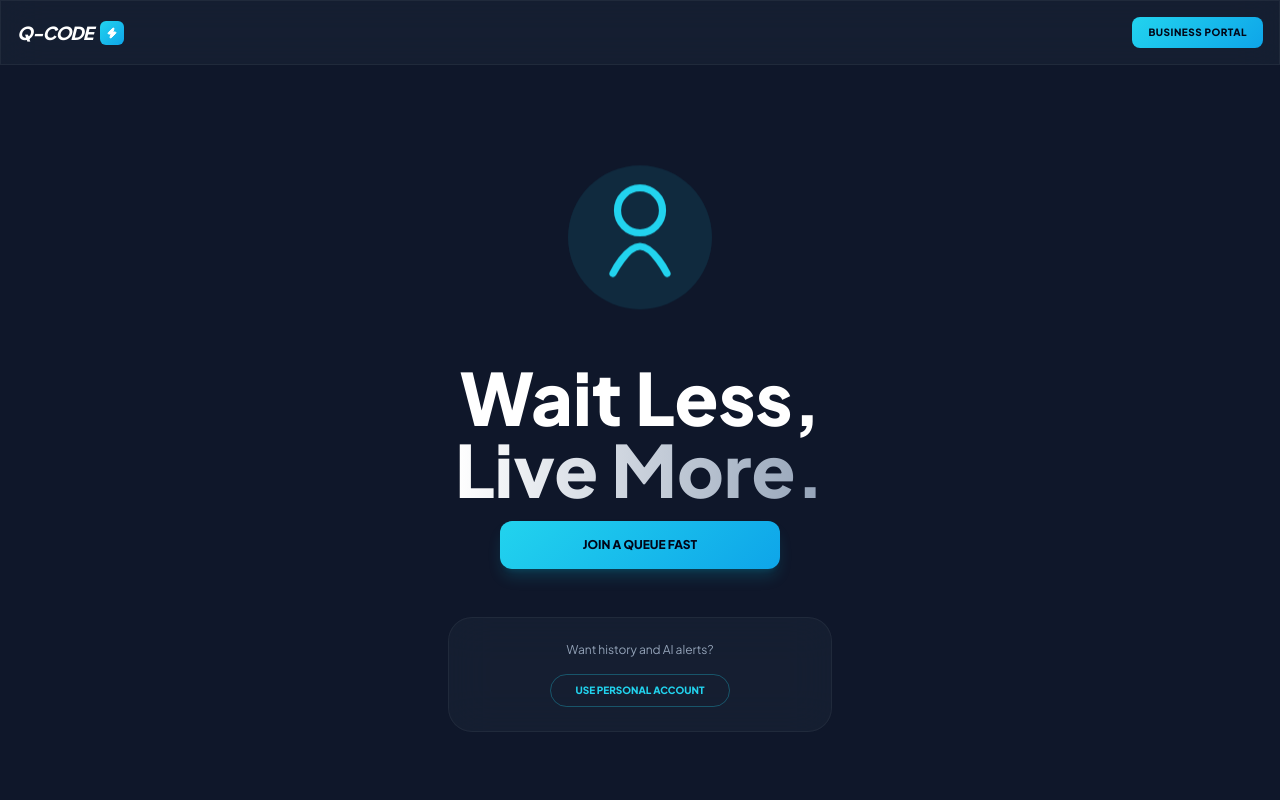
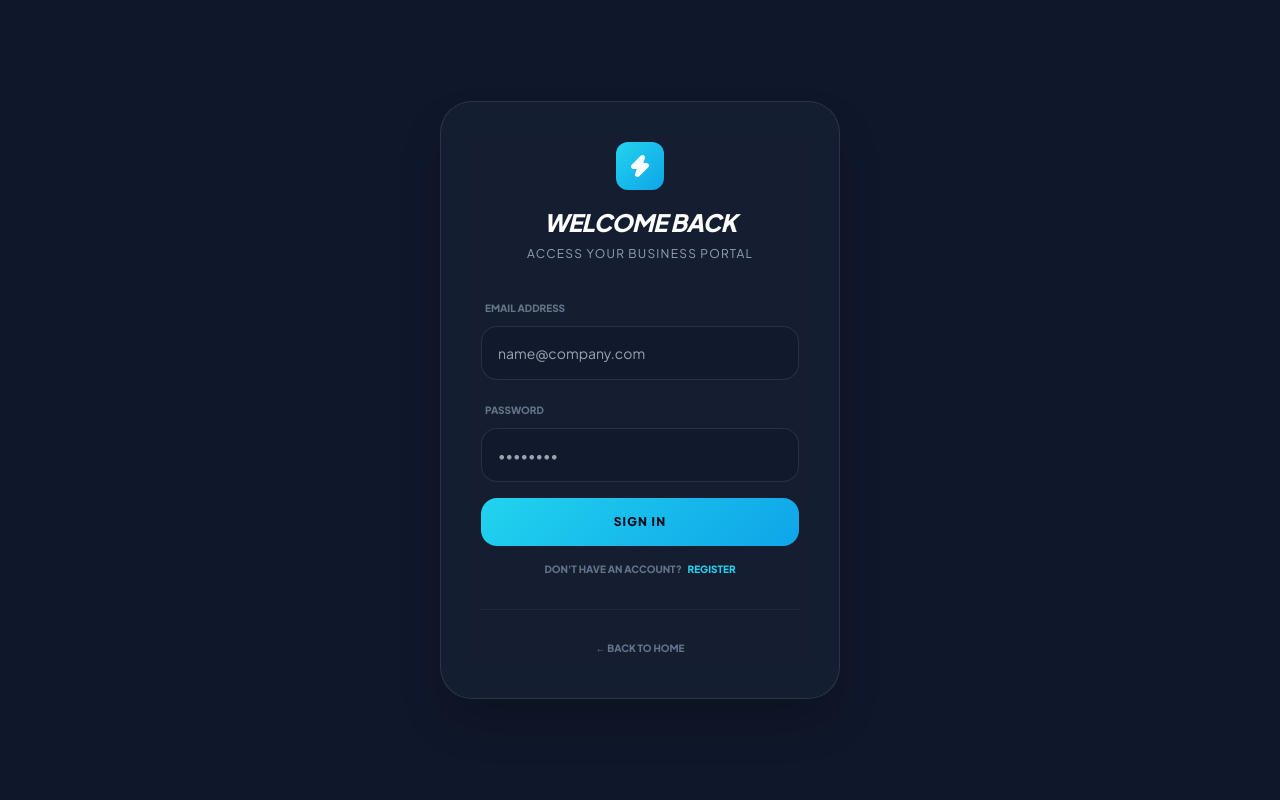
Before and after one commit to aremuelerepa-netizen/Q-code, a Flask app: page / in a window 1280 px wide. Run offline with Flask 3, Linux system fonts and the light colour scheme; some libraries are stand-ins or nearby versions.

Commit message:
Update index.html

```diff
--- a/Queue Code/templates/index.html
+++ b/Queue Code/templates/index.html
@@ -2,21 +2,21 @@
 <html lang="en">
 <head>
     <meta charset="UTF-8">
-    <meta name="viewport" content="width=device-width, initial-scale=1.0, maximum-scale=1.0, user-scalable=no">
-    <title>Q-CODE | Premium Queue Management</title>
+    <meta name="viewport" content="width=device-width, initial-scale=1.0">
+    <title>Q-CODE | Login</title>
     <script src="https://cdn.tailwindcss.com"></script>
     <script src="https://unpkg.com/lucide@latest"></script>
     <link href="https://fonts.googleapis.com/css2?family=Plus+Jakarta+Sans:wght@300;400;600;800&display=swap" rel="stylesheet">
     <style>
-        body { font-family: 'Plus Jakarta Sans', sans-serif; background-color: #0f172a; color: white; overflow-x: hidden; }
+        body { font-family: 'Plus Jakarta Sans', sans-serif; background-color: #0f172a; color: white; }
         .glass { background: rgba(30, 41, 59, 0.45); backdrop-filter: blur(20px); border: 1px solid rgba(255,255,255,0.08); }
-        .btn-cyan { background: linear-gradient(135deg, #22d3ee 0%, #0ea5e9 100%); transition: all 0.4s cubic-bezier(0.4, 0, 0.2, 1); }
-        .text-gradient { background: linear-gradient(to right, #fff, #94a3b8); -webkit-background-clip: text; -webkit-text-fill-color: transparent; }
-        .cartoon-float { animation: float 6s ease-in-out infinite; }
-        @keyframes float { 0% { transform: translateY(0px); } 50% { transform: translateY(-20px); } 100% { transform: translateY(0px); } }
+        .btn-cyan { background: linear-gradient(135deg, #22d3ee 0%, #0ea5e9 100%); transition: all 0.3s ease; }
+        .btn-cyan:hover { opacity: 0.9; transform: translateY(-1px); }
+        .input-field { background: rgba(15, 23, 42, 0.6); border: 1px solid rgba(255, 255, 255, 0.1); transition: all 0.3s ease; }
+        .input-field:focus { border-color: #22d3ee; outline: none; box-shadow: 0 0 0 2px rgba(34, 211, 238, 0.2); }
     </style>
 </head>
-<body class="min-h-screen bg-[#0f172a]">
+<body class="min-h-screen flex items-center justify-center p-4">
 
     <div id="notifBox" class="fixed top-5 right-5 z-[200] max-w-sm w-full hidden">
         <div class="glass p-4 rounded-2xl border-l-4 border-cyan-400 flex items-center gap-3 shadow-2xl">
@@ -25,68 +25,55 @@
         </div>
     </div>
 
-    <nav class="fixed top-0 w-full z-50 px-4 py-4 flex items-center justify-between glass border-b border-white/5">
-        <div class="flex items-center gap-2">
-            <span class="text-lg font-black tracking-tighter uppercase italic">Q-CODE</span>
-            <div class="w-6 h-6 btn-cyan rounded-md flex items-center justify-center">
-                <i data-lucide="zap" class="w-3 h-3 text-white fill-current"></i>
+    <div class="glass w-full max-w-[400px] rounded-[32px] p-8 md:p-10 border-white/10 shadow-2xl">
+        <div class="flex flex-col items-center mb-8">
+            <div class="w-12 h-12 btn-cyan rounded-xl flex items-center justify-center mb-4">
+                <i data-lucide="zap" class="w-6 h-6 text-white fill-current"></i>
             </div>
-        </div>
-        <a href="/login" class="btn-cyan px-4 py-2 rounded-lg text-slate-950 font-bold text-[10px] uppercase tracking-wider">Business Portal</a>
-    </nav>
-
-    <main class="relative pt-32 pb-12 px-4 flex flex-col items-center justify-center text-center min-h-screen">
-        <div class="cartoon-float mb-8">
-            <svg width="180" height="180" viewBox="0 0 200 200" fill="none">
-                <circle cx="100" cy="100" r="80" fill="#22d3ee" fill-opacity="0.1"/>
-                <path d="M70 140C70 140 85 110 100 110C115 110 130 140 130 140" stroke="#22d3ee" stroke-width="8" stroke-linecap="round"/>
-                <circle cx="100" cy="70" r="25" stroke="#22d3ee" stroke-width="8"/>
-            </svg>
+            <h2 id="formTitle" class="text-2xl font-black uppercase tracking-tight italic">Welcome Back</h2>
+            <p id="formSubtitle" class="text-slate-400 text-xs uppercase tracking-widest mt-2">Access your business portal</p>
         </div>
 
-        <h1 class="text-5xl md:text-7xl font-black mb-4">Wait Less, <br><span class="text-gradient">Live More.</span></h1>
-
-        <button onclick="openAuthModal('quick-join')" class="btn-cyan w-full max-w-[280px] py-4 rounded-xl text-slate-950 font-extrabold text-xs uppercase mb-12 shadow-lg shadow-cyan-500/20">
-            Join a Queue Fast
+        <div id="loginSection" class="space-y-4">
+            <div class="space-y-2">
+                <label class="text-[10px] font-bold text-slate-500 uppercase ml-1">Email Address</label>
+                <input type="email" id="loginEmail" class="input-field w-full p-4 rounded-2xl text-sm" placeholder="name@company.com">
+            </div>
+            <div class="space-y-2">
+                <label class="text-[10px] font-bold text-slate-500 uppercase ml-1">Password</label>
+                <input type="password" id="loginPass" class="input-field w-full p-4 rounded-2xl text-sm" placeholder="••••••••">
+            </div>
+            <button onclick="handleLogin()" id="loginBtn" class="btn-cyan w-full py-4 rounded-2xl text-slate-950 font-black uppercase text-xs tracking-widest mt-4">
+                Sign In
             </button>
-
-        <div class="glass p-6 rounded-3xl border-white/5 w-full max-w-sm">
-            <p class="text-slate-400 text-xs mb-4">Want history and AI alerts?</p>
-            <button onclick="openAuthModal('login')" class="text-cyan-400 text-[10px] font-black uppercase border border-cyan-400/30 px-6 py-2 rounded-full hover:bg-cyan-400/10 transition-all">
-                Use Personal Account
-            </button>
-        </div>
-    </main>
-
-    <div id="authModal" class="fixed inset-0 bg-slate-950/95 backdrop-blur-xl hidden flex items-center justify-center p-4 z-[100]">
-        <div class="glass w-full max-w-[380px] rounded-[28px] p-8 relative border-white/10">
-            <button onclick="closeAuthModal()" class="absolute top-4 right-4 text-slate-500 hover:text-white"><i data-lucide="x"></i></button>
-
-            <div id="quickJoinSection" class="space-y-6 pt-4 hidden">
-                <div class="text-center">
-                    <h3 class="text-xl font-black italic uppercase">Quick Join</h3>
-                    <p class="text-slate-400 text-[10px] uppercase tracking-widest">No account required</p>
-                </div>
-                <input type="text" id="serviceCode" class="w-full bg-slate-900/50 border border-white/10 p-4 rounded-xl text-center uppercase font-bold text-cyan-400 focus:border-cyan-400 outline-none" placeholder="SERVICE CODE">
-                <input type="text" id="visitorName" class="w-full bg-slate-900/50 border border-white/10 p-4 rounded-xl text-center focus:border-cyan-400 outline-none" placeholder="YOUR NAME">
-                <button id="joinBtn" onclick="joinFrictionless()" class="w-full py-4 btn-cyan text-slate-950 font-black rounded-xl uppercase text-[10px] tracking-widest">Secure Spot</button>
+            <p class="text-center text-[10px] text-slate-500 font-bold uppercase mt-6">
+                Don't have an account?
+                <span onclick="toggleView('register')" class="text-cyan-400 cursor-pointer hover:underline ml-1">Register</span>
+            </p>
         </div>
 
-            <div id="loginSection" class="space-y-4 pt-4 hidden">
-                <h3 class="text-xl font-black text-center uppercase italic">Welcome Back</h3>
-                <input type="email" id="loginEmail" class="w-full bg-slate-900/50 border border-white/10 p-4 rounded-xl outline-none" placeholder="Email">
-                <input type="password" id="loginPass" class="w-full bg-slate-900/50 border border-white/10 p-4 rounded-xl outline-none" placeholder="Password">
-                <button onclick="loginUser()" class="w-full py-4 btn-cyan text-slate-950 font-black rounded-xl uppercase text-[10px]">Sign In</button>
-                <p class="text-center text-[10px] text-slate-500 font-bold uppercase">New? <span onclick="toggleAuthSections('register')" class="text-cyan-400 cursor-pointer">Create Account</span></p>
+        <div id="registerSection" class="space-y-4 hidden">
+            <div class="space-y-2">
+                <label class="text-[10px] font-bold text-slate-500 uppercase ml-1">Email Address</label>
+                <input type="email" id="regEmail" class="input-field w-full p-4 rounded-2xl text-sm" placeholder="name@company.com">
+            </div>
+            <div class="space-y-2">
+                <label class="text-[10px] font-bold text-slate-500 uppercase ml-1">Create Password</label>
+                <input type="password" id="regPass" class="input-field w-full p-4 rounded-2xl text-sm" placeholder="Min. 8 characters">
+            </div>
+            <button onclick="handleRegister()" id="regBtn" class="btn-cyan w-full py-4 rounded-2xl text-slate-950 font-black uppercase text-xs tracking-widest mt-4">
+                Create Account
+            </button>
+            <p class="text-center text-[10px] text-slate-500 font-bold uppercase mt-6">
+                Already registered?
+                <span onclick="toggleView('login')" class="text-cyan-400 cursor-pointer hover:underline ml-1">Login</span>
+            </p>
         </div>
 
-            <div id="registerSection" class="space-y-4 pt-4 hidden">
-                <h3 class="text-xl font-black text-center uppercase italic">Create Vault</h3>
-                <input type="email" id="regEmail" class="w-full bg-slate-900/50 border border-white/10 p-4 rounded-xl outline-none" placeholder="Email Address">
-                <input type="password" id="regPass" class="w-full bg-slate-900/50 border border-white/10 p-4 rounded-xl outline-none" placeholder="Create Password">
-                <button onclick="registerPersonalAccount()" class="w-full py-4 btn-cyan text-slate-950 font-black rounded-xl uppercase text-[10px]">Register</button>
-                <p class="text-center text-[10px] text-slate-500 font-bold uppercase">Already have one? <span onclick="toggleAuthSections('login')" class="text-cyan-400 cursor-pointer">Login</span></p>
-            </div>
+        <div class="mt-8 pt-6 border-t border-white/5 text-center">
+            <a href="/" class="text-[10px] font-bold text-slate-500 uppercase hover:text-white transition-colors">
+                ← Back to Home
+            </a>
         </div>
     </div>
 
@@ -97,88 +84,92 @@
             const box = document.getElementById('notifBox');
             document.getElementById('notifMessage').innerText = msg;
             box.classList.remove('hidden');
-            setTimeout(() => box.classList.add('hidden'), 3000);
+            setTimeout(() => box.classList.add('hidden'), 4000);
         }
 
-        function openAuthModal(mode) {
-            document.getElementById('authModal').classList.remove('hidden');
-            toggleAuthSections(mode);
-        }
+        function toggleView(view) {
+            const loginSection = document.getElementById('loginSection');
+            const registerSection = document.getElementById('registerSection');
+            const title = document.getElementById('formTitle');
+            const subtitle = document.getElementById('formSubtitle');
 
-        function closeAuthModal() {
-            document.getElementById('authModal').classList.add('hidden');
-        }
-
-        function toggleAuthSections(mode) {
-            const sections = ['quickJoinSection', 'loginSection', 'registerSection'];
-            sections.forEach(id => document.getElementById(id).classList.add('hidden'));
-            document.getElementById(mode + 'Section').classList.remove('hidden');
-        }
-
-        async function joinFrictionless() {
-            const service_code = document.getElementById('serviceCode').value.trim();
-            const name = document.getElementById('visitorName').value.trim();
-            const btn = document.getElementById('joinBtn');
-
-            if(!service_code || !name) return notify("Please fill all fields");
-
-            btn.disabled = true;
-            btn.innerText = "WAITING...";
-
-            try {
-                const res = await fetch('/api/auth/join-frictionless', {
-                    method: 'POST',
-                    headers: {'Content-Type': 'application/json'},
-                    body: JSON.stringify({ service_code, name })
-                });
-
-                const data = await res.json();
-
-                if(data.status === 'success') {
-                    // Save to local storage for the status page to read
-                    localStorage.setItem('active_ticket_id', data.ticket_id);
-                    localStorage.setItem('org_name', data.organization_name);
-
-                    notify("Success! Redirecting...");
-                    // Redirect to the status route
-                    setTimeout(() => { window.location.href = '/status'; }, 1000);
+            if (view === 'register') {
+                loginSection.classList.add('hidden');
+                registerSection.classList.remove('hidden');
+                title.innerText = "Create Vault";
+                subtitle.innerText = "Start managing your queue";
             } else {
-                    notify(data.message || "Invalid Code");
-                    btn.disabled = false;
-                    btn.innerText = "SECURE SPOT";
-                }
-            } catch (err) {
-                notify("Server Error. Try again.");
-                btn.disabled = false;
-                btn.innerText = "SECURE SPOT";
+                registerSection.classList.add('hidden');
+                loginSection.classList.remove('hidden');
+                title.innerText = "Welcome Back";
+                subtitle.innerText = "Access your business portal";
             }
         }
 
-        // Logic for Login/Register stays the same
-        async function loginUser() {
+        async function handleLogin() {
             const email = document.getElementById('loginEmail').value;
             const password = document.getElementById('loginPass').value;
+            const btn = document.getElementById('loginBtn');
+
+            if (!email || !password) return notify("Fields cannot be empty");
+
+            btn.disabled = true;
+            btn.innerText = "AUTHENTICATING...";
+
+            try {
                 const res = await fetch('/api/auth/user-login', {
                     method: 'POST',
                     headers: {'Content-Type': 'application/json'},
                     body: JSON.stringify({ email, password })
                 });
                 const data = await res.json();
-            if(data.status === 'success') window.location.href = '/userpage';
-            else notify(data.message);
+
+                if (data.status === 'success') {
+                    // Save token if needed for Supabase RLS
+                    localStorage.setItem('sb_token', data.session);
+                    window.location.href = '/userpage';
+                } else {
+                    notify(data.message);
+                    btn.disabled = false;
+                    btn.innerText = "SIGN IN";
+                }
+            } catch (err) {
+                notify("Connection Error");
+                btn.disabled = false;
+                btn.innerText = "SIGN IN";
+            }
         }
 
-        async function registerPersonalAccount() {
+        async function handleRegister() {
             const email = document.getElementById('regEmail').value;
             const password = document.getElementById('regPass').value;
+            const btn = document.getElementById('regBtn');
+
+            if (!email || !password) return notify("Fields cannot be empty");
+
+            btn.disabled = true;
+            btn.innerText = "CREATING...";
+
+            try {
                 const res = await fetch('/api/auth/user-register', {
                     method: 'POST',
                     headers: {'Content-Type': 'application/json'},
                     body: JSON.stringify({ email, password })
                 });
                 const data = await res.json();
-            if(data.status === 'success') notify("Check your email for confirmation!");
-            else notify(data.message);
+
+                if (data.status === 'success') {
+                    notify("Account created! Check your email to confirm.");
+                    setTimeout(() => toggleView('login'), 2000);
+                } else {
+                    notify(data.message);
+                }
+            } catch (err) {
+                notify("Registration failed");
+            } finally {
+                btn.disabled = false;
+                btn.innerText = "CREATE ACCOUNT";
+            }
         }
     </script>
 </body>
```
Lines whose indentation alone changed are shown as unchanged.
